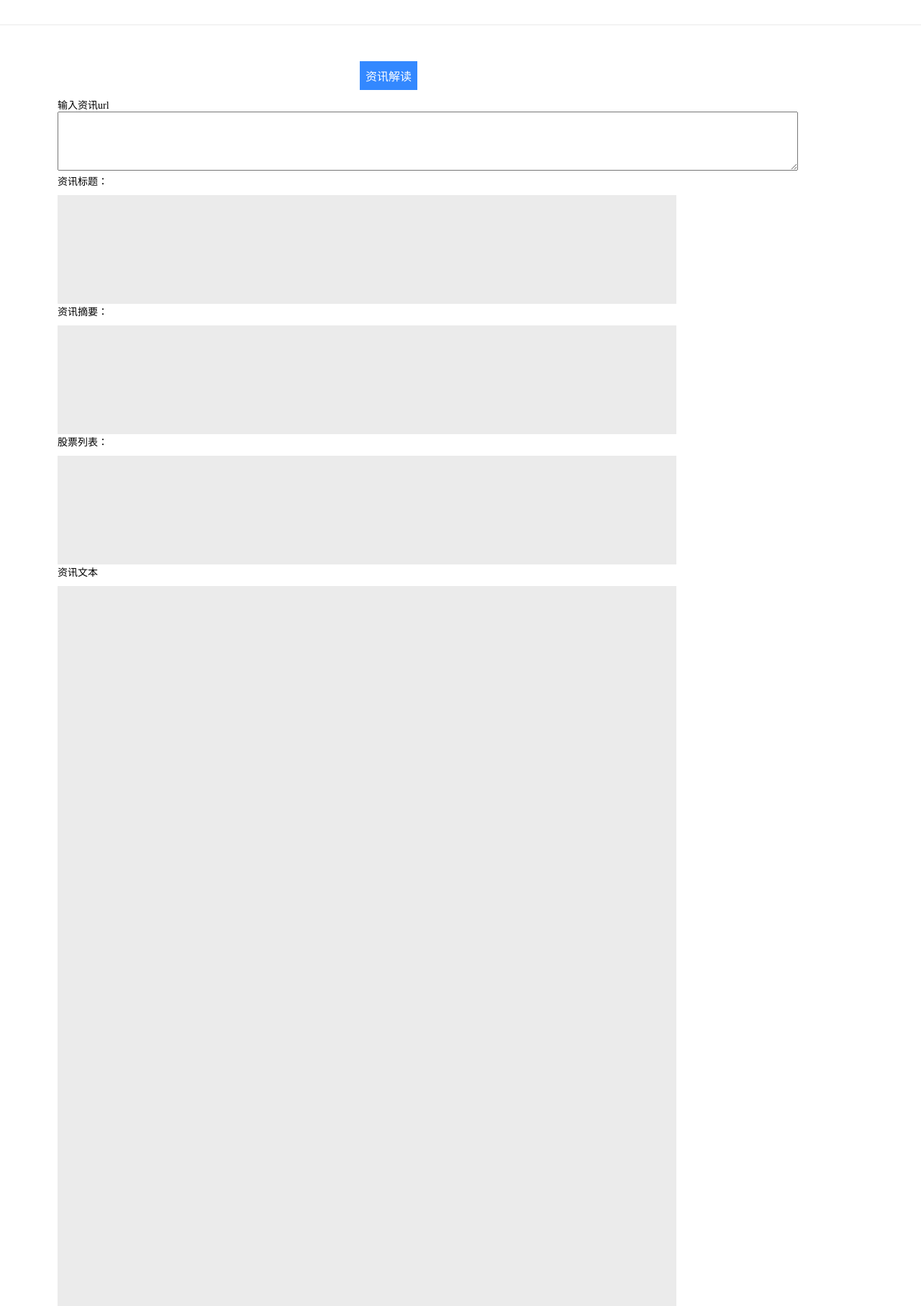
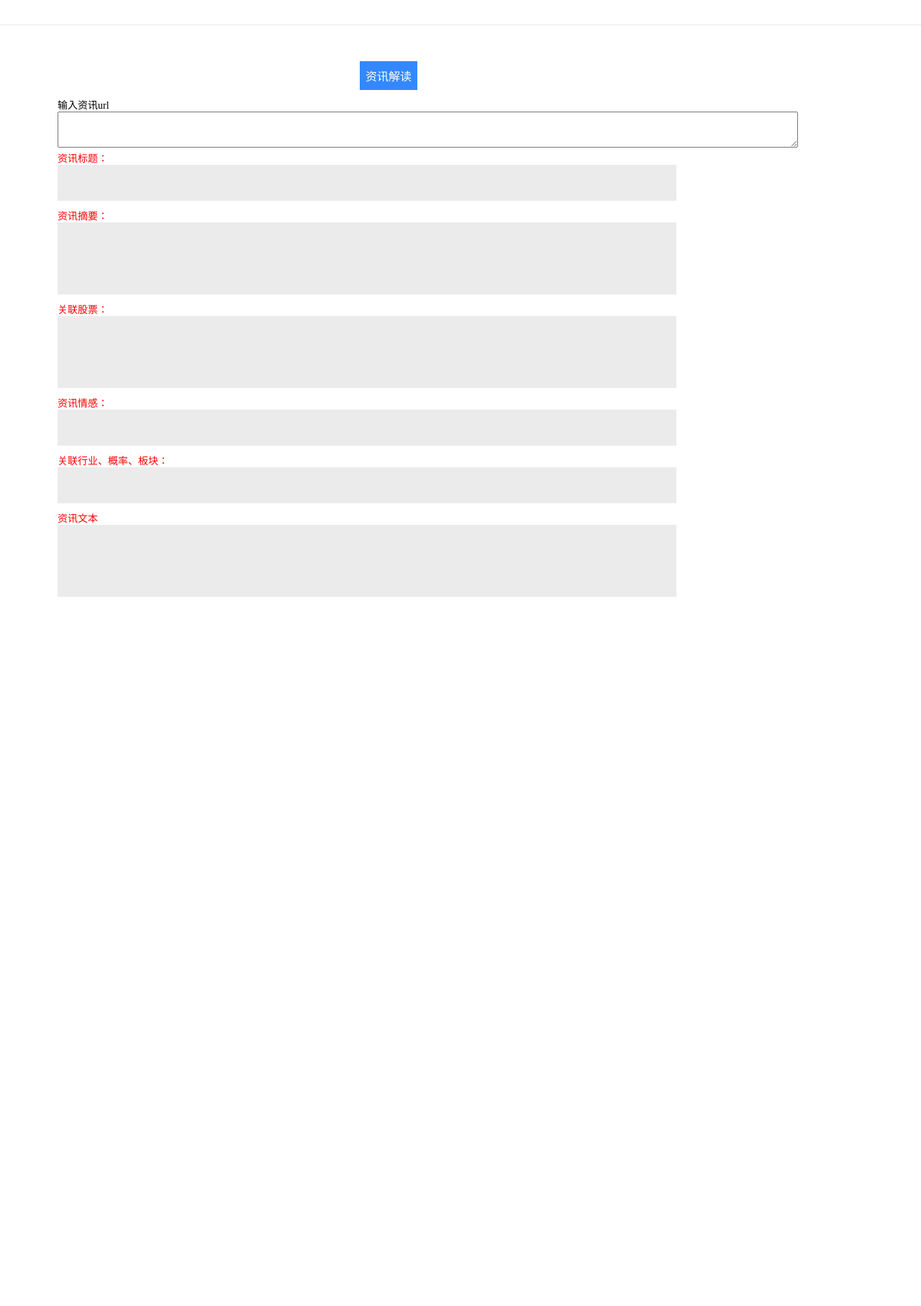
Before and after one commit to icamelxiehui/SearchEngine, a Django app: template engine/templates/newsreader.html in a window 1280 px wide. Shown: the whole page at 72% size. After the commit the page ends 829 px from the top, so only its background shows below. Run offline with Django 3.2, Linux system fonts and the light colour scheme; the template is opened without the code that fills it, so the values that code supplies are empty; some libraries are stand-ins or nearby versions.

Commit message:
modify read

```diff
--- a/engine/templates/newsreader.html
+++ b/engine/templates/newsreader.html
@@ -1,21 +1,6 @@
 {% extends 'base.html' %}
-{% block title %}金融文本情感分析系统{% endblock %}
+{% block title %}金融资讯解读系统{% endblock %}
 {% block content %}
-<script type="text/javascript">
-var rows=10;//根据文本框初始值设置。
-var num=10;
-var height = 155
-function changerow(){
-	num++;
-	height += 15.5
-	if(event.keyCode==13){
-	document.getElementById("erea").rows=num;
-	var o = document.getElementById("result")
-	var w=o.offsetHeight;
-	o.style.height=w+15.1+'px';
-	}
-}
-</script>
 <div id="sc_box" style="margin:0 auto;">
 <form method="POST" action="/newsread/">
  {% csrf_token %}
@@ -26,27 +11,36 @@
 	</div>
 	<div style="width:1000px;margin-left:80px;text-align:left;font-size:14px;">
 <p>输入资讯url</p>
-<textarea rows = "5" value="请输入资讯url" cols="120" name = "q" id="erea" onkeypress="changerow()" style="font-size:14px">
+<textarea rows = "3" value="请输入资讯url" cols="120" name = "q" id="erea" onkeypress="changerow()" style="font-size:14px">
 	{{query}}
 </textarea>
-<p>资讯标题：</p>
-<div style="margin-top:10px;width:860px;height:151px;background-color:#ebebeb;font-size:14px;" id="result">
+<p style="color:red">资讯标题：</p>
+<p style="min-height:50px;margin-bottom:10px;width:860px;background-color:#ebebeb;font-size:14px;" id="result">
 	{{title}}
-</div>
-<p>资讯摘要：</p>
-<div style="margin-top:10px;width:860px;height:151px;background-color:#ebebeb;font-size:14px;" id="result">
+</p>
+<p style="color:red">资讯摘要：</p>
+<p style="min-height:100px;margin-bottom:10px;width:860px;background-color:#ebebeb;font-size:14px;" id="result">
 	{{summary}}
-</div>
-股票列表：
-<div style="margin-top:10px;width:860px;height:151px;background-color:#ebebeb;font-size:14px;" id="result">
+</p>
+<p style="color:red">
+关联股票：</p>
+<p style="min-height:100px;margin-bottom:10px;width:860px;background-color:#ebebeb;font-size:14px;" id="result">
 {% for item in stock_list %}
 	{{item}}
 {% endfor%}
-</div>
-<p>资讯文本</p>
-<div style="height:1000px;margin-top:10px;width:860px;background-color:#ebebeb;font-size:14px;" id="result">
+</p>
+<p style="color:red">
+资讯情感：</p>
+<p style="min-height:50px;margin-bottom:10px;width:860px;background-color:#ebebeb;font-size:14px;" id="result">
+</p>
+<p style="color:red">
+关联行业、概率、板块：</p>
+<p style="min-height:50px;margin-bottom:10px;width:860px;background-color:#ebebeb;font-size:14px;" id="result">
+</p>
+<p style="color:red">资讯文本</p>
+<p style="min-height:100px;margin-bottom:10px;width:860px;background-color:#ebebeb;font-size:14px;" id="result">
 	{{content}}
-</div>
+</p>
 </div>
 </div>
 </form>
```
